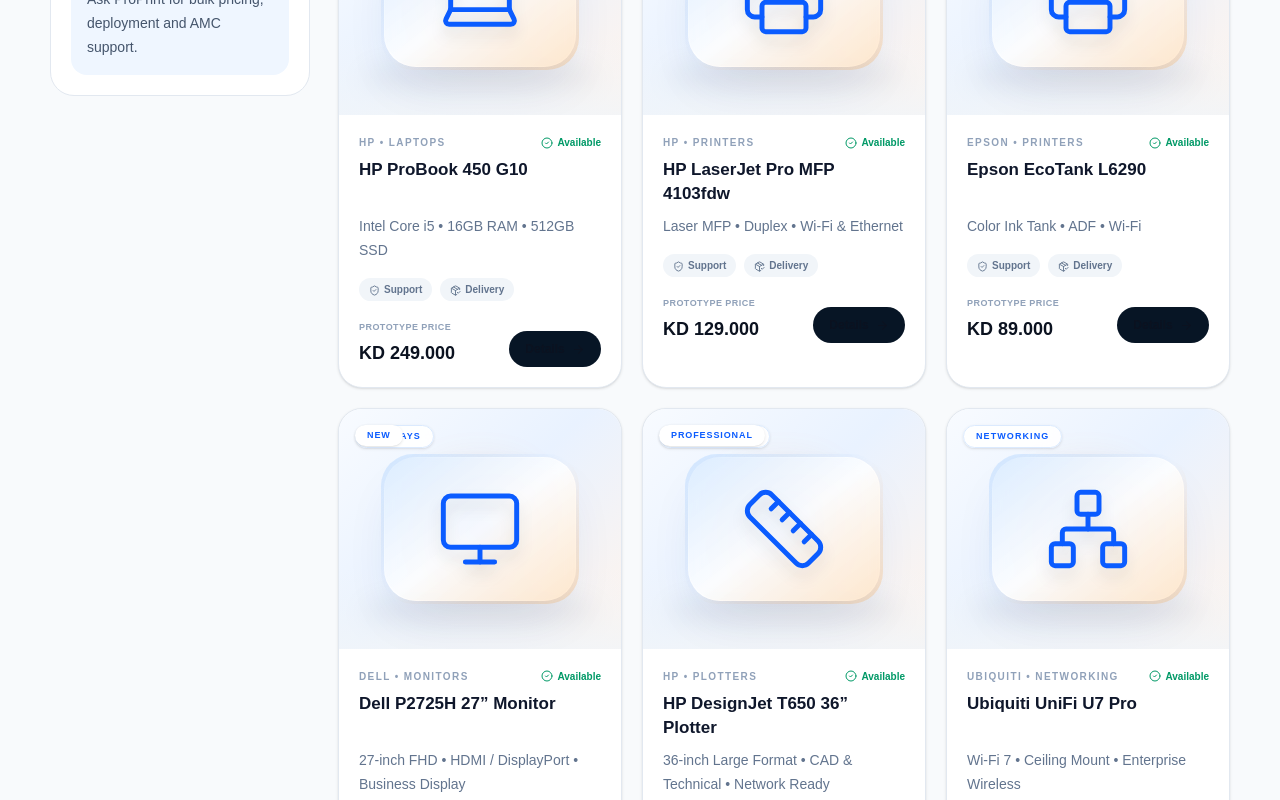
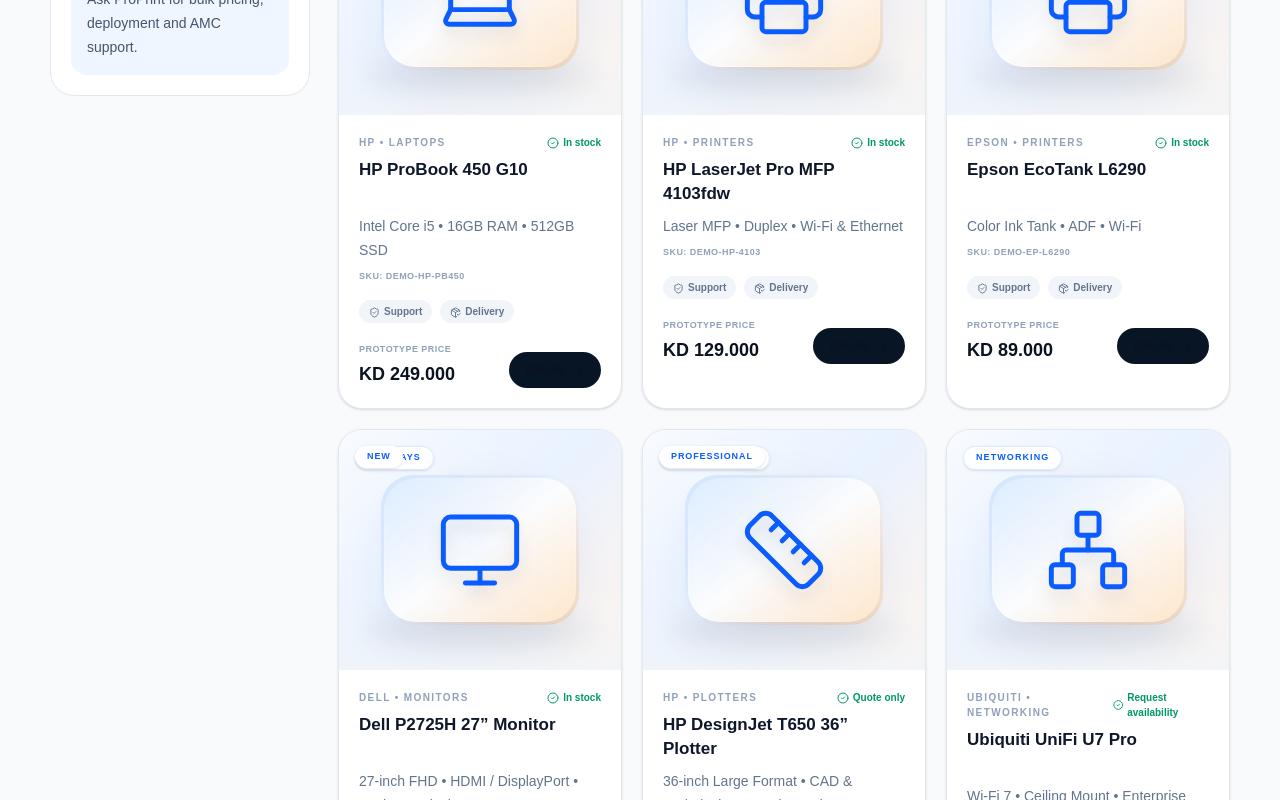
Before and after one commit to broprint/proprint-solutions-2026, a Next.js app: page /shop in a window 1280 px wide. Shown: the part 1120-1920 px from the top of the page. Built offline with nearby package versions, Linux system fonts and the light colour scheme.

Commit message:
Connect product cards to image-ready catalog data

```diff
--- a/components/ProductCard.tsx
+++ b/components/ProductCard.tsx
@@ -5,15 +5,17 @@ import { ProductVisual } from './ProductVisual';
 
 export function ProductCard({ product }: { product:Product }) {
   const quoteOnly = product.price.toLowerCase().includes('quote');
+  const available = product.stock || (quoteOnly ? 'Quote only' : 'Available');
   return <article className="group overflow-hidden rounded-[1.5rem] border border-slate-200 bg-white shadow-sm transition duration-300 hover:-translate-y-1 hover:shadow-xl">
     <div className="relative">
-      <ProductVisual icon={product.icon}/>
+      <ProductVisual icon={product.icon} image={product.image} imageAlt={product.imageAlt || product.name}/>
       {product.badge && <span className="absolute left-4 top-4 z-30 rounded-full bg-white px-3 py-1 text-[9px] font-black tracking-widest text-[#0b5cff] shadow-sm">{product.badge}</span>}
     </div>
     <div className="p-5">
-      <div className="flex items-center justify-between gap-3"><div className="text-[10px] font-black uppercase tracking-[.14em] text-slate-400">{product.brand} • {product.category}</div><span className="flex items-center gap-1 text-[10px] font-black text-emerald-600"><CheckCircle2 size={12}/>Available</span></div>
+      <div className="flex items-center justify-between gap-3"><div className="text-[10px] font-black uppercase tracking-[.14em] text-slate-400">{product.brand} • {product.category}</div><span className="flex items-center gap-1 text-[10px] font-black text-emerald-600"><CheckCircle2 size={12}/>{available}</span></div>
       <h3 className="mt-2 min-h-12 text-[17px] font-black leading-6 text-slate-900">{product.name}</h3>
       <p className="mt-2 text-sm leading-6 text-slate-500">{product.specs.join(' • ')}</p>
+      {product.sku && <div className="mt-2 text-[9px] font-bold uppercase tracking-wider text-slate-400">SKU: {product.sku}</div>}
       <div className="mt-4 flex flex-wrap gap-2 text-[10px] font-bold text-slate-500"><span className="rounded-full bg-slate-100 px-2.5 py-1"><ShieldCheck className="mr-1 inline" size={11}/>Support</span><span className="rounded-full bg-slate-100 px-2.5 py-1"><PackageCheck className="mr-1 inline" size={11}/>Delivery</span></div>
       <div className="mt-5 flex items-end justify-between gap-3"><div><div className="text-[9px] font-bold uppercase tracking-wider text-slate-400">{quoteOnly?'Business pricing':'Prototype price'}</div><b className="mt-1 block text-lg">{product.price}</b></div><Link href={`/products/${product.slug}`} className="rounded-full bg-[#071525] px-4 py-2.5 text-xs font-black text-white transition group-hover:bg-[#0b5cff]">Details <ArrowRight className="ml-1 inline" size={13}/></Link></div>
     </div>
```
